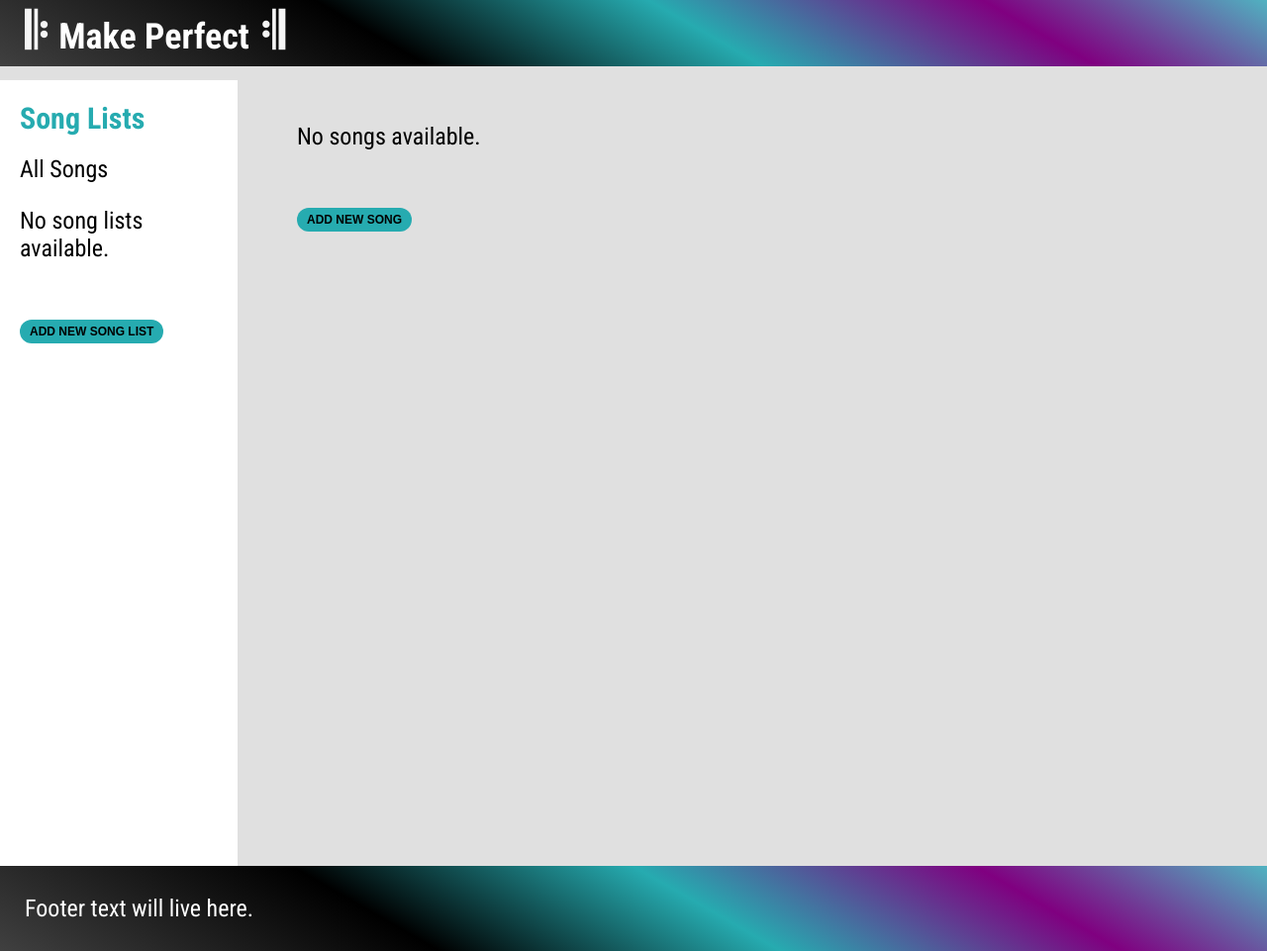
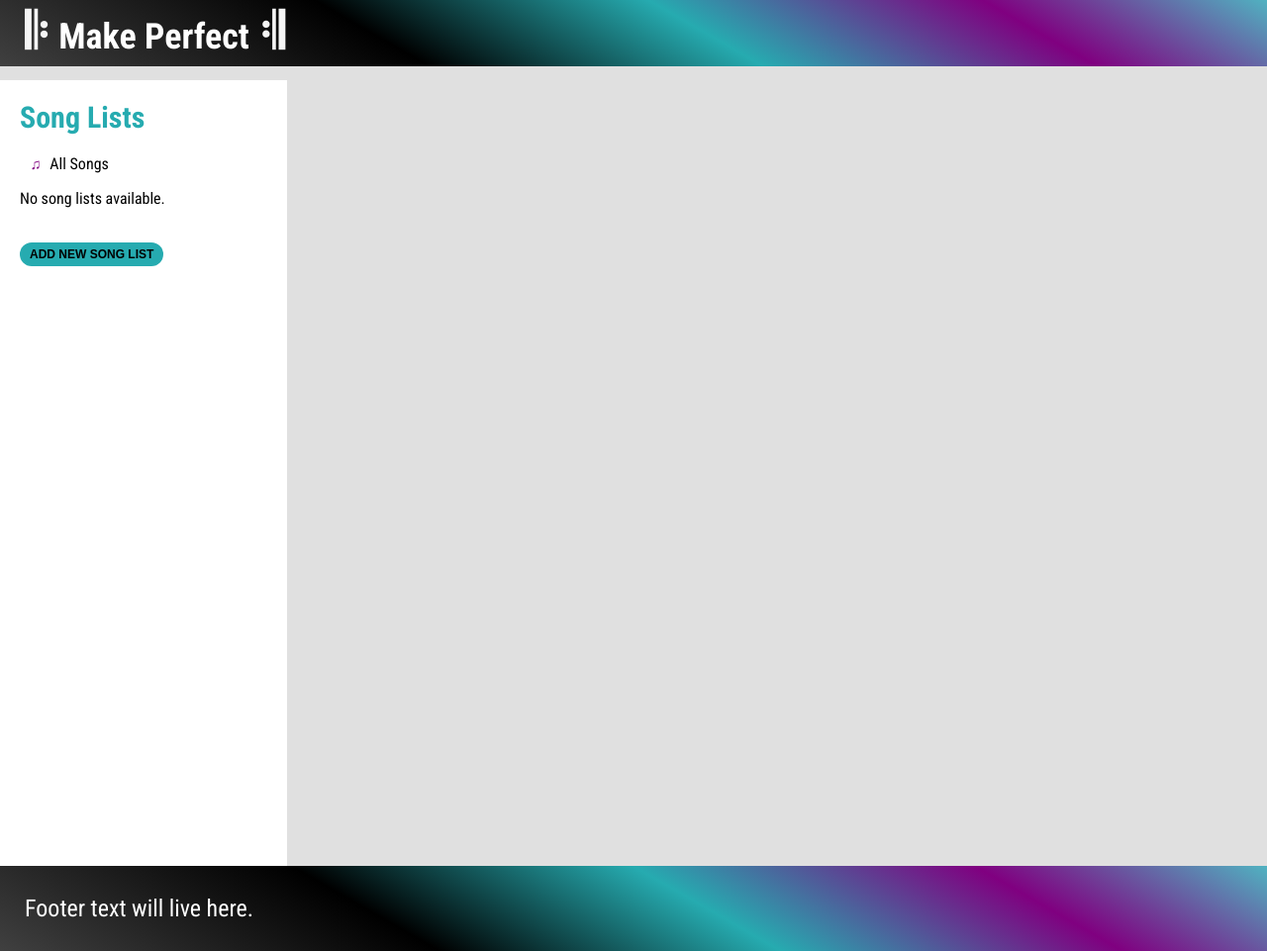
Before and after one commit to kevinelong/makeperfect, a Django app: template makeperfect_app/templates/makeperfect_app/index.html in a window 1280 px wide. Shown: the whole page at 99% size. Run offline with Django 3.2, Linux system fonts and the light colour scheme; the template is opened without the code that fills it, so the values that code supplies are empty; some libraries are stand-ins or nearby versions.

Commit message:
Edit styles.

```diff
--- a/makeperfect_app/static/css/style.css
+++ b/makeperfect_app/static/css/style.css
@@ -9,13 +9,10 @@ body {
     height: 100%;
 }
 
-div {
-    padding: 1px 20px;
-}
-
 .main-content {
     margin: 0;
-    padding: 100px 30px 200px 300px;
+    padding: 80px 30px 200px 310px;
+    display: none;
 }
 
 .side-bar {
@@ -23,9 +20,11 @@ div {
     margin: 0;
     position: fixed;
     top: 81px;
-    width: 200px;
+    width: 250px;
     height: 100%;
     overflow: auto;
+    padding: 0 20px 20px 20px;
+    font-size: 16px;
 }
 /*--------------------------------------------
 HEADER STYLES
@@ -100,9 +99,10 @@ a:hover {
 /*--------------------------------------------
 SONG DETAIL STYLES
 ---------------------------------------------*/
-#song-details h1 {
+#song-details h1, #all-songs h1 {
     color: purple;
 }
+
 #song-details h2, #chords h2, #lyrics h2, #notes h2 {
     font-weight: bold;
     padding-right: 10px;
@@ -113,10 +113,6 @@ SONG DETAIL STYLES
     display: inline;
 }
 
-#lyrics {
-    font-size: 16px;
-}
-
 pre {
     white-space: pre-wrap;
     font-family: 'Roboto Condensed', sans-serif;
@@ -125,7 +121,7 @@ pre {
 #chords {
     background: white;
     margin: 0 50px 10px 25px;
-    padding-left: 40px;
+    padding: 20px;
     float: right;
     border-radius: 15px;
     min-width: 30%;
@@ -135,39 +131,8 @@ pre {
 /*--------------------------------------------
 BUTTON AND FORM STYLES
 ---------------------------------------------*/
-button, .save-button {
-    background: #26ABB0;
-    color: black;
-    border: 0;
-    font-weight: bold;
-    border-radius: 15px;
-    font-size: 12px;
-    padding: 5px 10px;
-}
 
-button:hover, .save-button:hover{
-    background: mediumpurple;
-    -webkit-text-fill-color: black;
-}
-
-.save-button {
-    width: 75px;
-}
-
-.edit-list-button {
-    background: transparent;
-    display: none;
-}
-
-.add-to-list {
-    font-weight: bold;
-    font-size: 15px;
-    padding: 2px 15px;
-    background: white;
-    border-radius: 10px;
-    margin-right: 15px;
-}
-#edit-song input, #edit-song textarea, #edit-song-list-title {
+#edit-song-form input, #edit-song-form textarea, #edit-song-list-title {
     background: lightgray;
     border: none;
     width: 500px;
@@ -179,12 +144,35 @@ button:hover, .save-button:hover{
 
 textarea {
     height: 400px;
-
 }
 
 label {
     color: purple;
     font-size: 18px;
+}
+
+button {
+    background: #26ABB0;
+    color: black;
+    border: 0;
+    font-weight: bold;
+    border-radius: 15px;
+    font-size: 12px;
+    padding: 5px 10px;
+}
+
+button:hover {
+    background: mediumpurple;
+    -webkit-text-fill-color: black;
+}
+
+.add-to-list {
+    font-weight: bold;
+    font-size: 15px;
+    padding: 2px 15px;
+    background: white;
+    border-radius: 10px;
+    margin-right: 15px;
 }
 
 #song-select-list {
@@ -211,26 +199,31 @@ ul {
     padding:0;
     margin:0;
 }
-/*/!*controls the padding and indentation of each list element*!/*/
-/*li {*/
-    /*padding-left: 1.35em;*/
-    /*text-indent: -.7em;*/
-/*}*/
+/*controls the padding and indentation of each list element*/
+li {
+    padding-left: 1.35em;
+    text-indent: -.7em;
+}
 
-/*/!*this creates the shape before each list element*!/*/
-/*.song-list:before {*/
-  /*/!*CSS character code for a circle*!/*/
-/*/!*    content: "\002022"; font-family:"Arial Black";*/
-/**!/    /!*character code for a heart*!/*/
-    /*content: "\266B"; font-family:"Arial Black";*/
-    /*font-size: 15px;*/
-    /*color: purple;*/
-    /*padding-right: 5px;*/
-/*}*/
+/*this creates the shape before each list element*/
+.song-list:before {
+  /*CSS character code for a circle*/
+/*    content: "\002022"; font-family:"Arial Black";
+*/    /*character code for a heart*/
+    content: "\266B"; font-family:"Arial Black";
+    font-size: 15px;
+    color: purple;
+    padding-right: 5px;
+}
 
-/*.list-items:before {*/
-    /*content: "\266A"; font-family:"Arial Black";*/
-    /*padding-left: 20px;*/
-    /*color: white;*/
-    /*padding-right: 10px;*/
-/*}*/
+.list-items:before {
+    content: "\266A"; font-family:"Arial Black";
+    padding-left: 20px;
+    color: white;
+    padding-right: 10px;
+}
+
+#sidebar-all-songs {
+    font-size: 12px;
+    display: none;
+}
```
